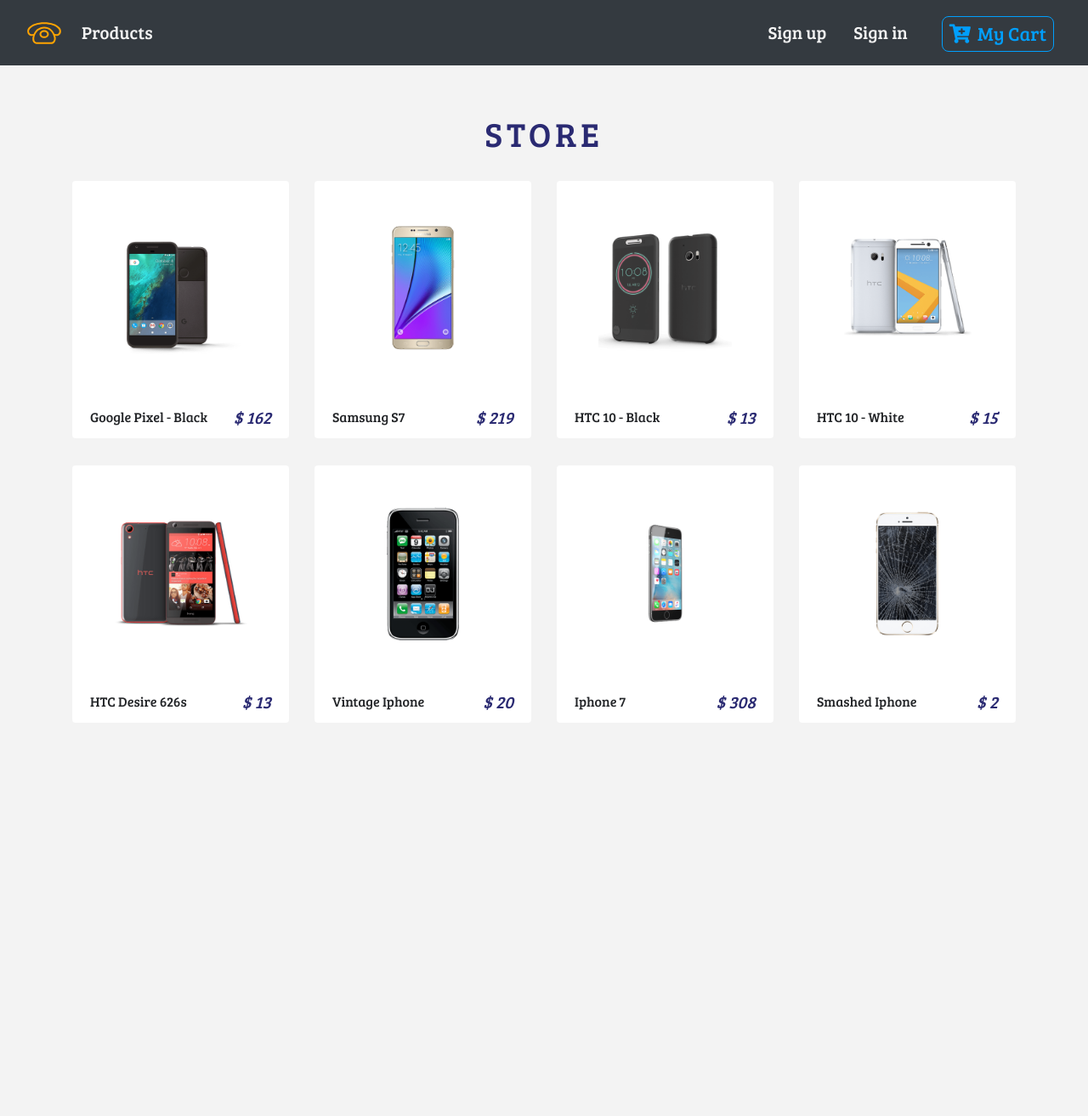
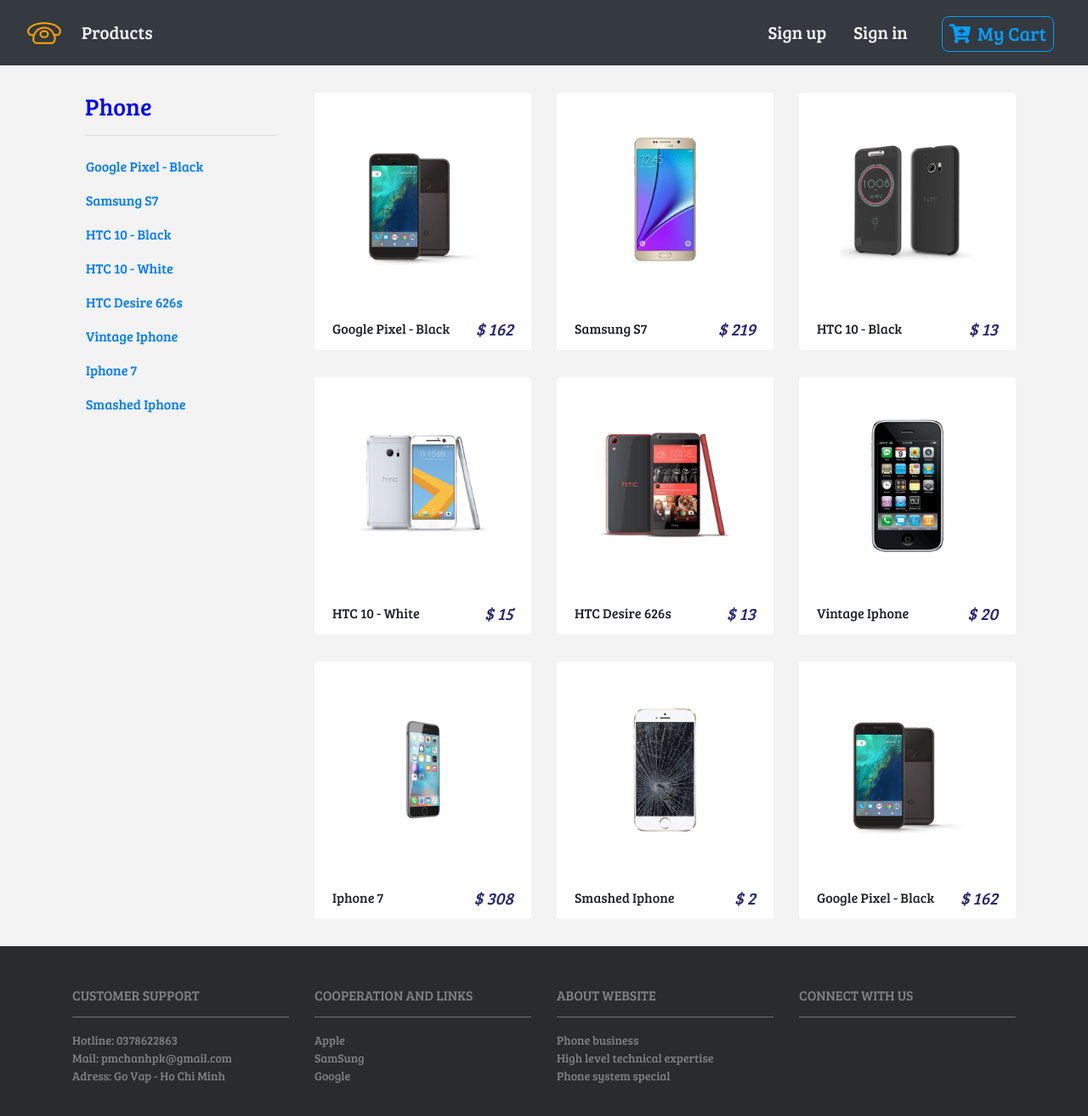
Before and after one commit to chanhcs/mobile-store, a React (Create React App) app: page / in a window 1280 px wide. Shown: the top 1314 px of the page at 85% size. Before the commit the page ends 915 px from the top, so only its background shows below. Built offline with nearby package versions, Linux system fonts and the light colour scheme.

Commit message:
add footer, aside

```diff
--- a/public/index.html
+++ b/public/index.html
@@ -33,6 +33,8 @@
     <script src="https://cdnjs.cloudflare.com/ajax/libs/popper.js/1.12.9/umd/popper.min.js" integrity="sha384-ApNbgh9B+Y1QKtv3Rn7W3mgPxhU9K/ScQsAP7hUibX39j7fakFPskvXusvfa0b4Q" crossorigin="anonymous"></script>
     <script src="https://maxcdn.bootstrapcdn.com/bootstrap/4.0.0/js/bootstrap.min.js" integrity="sha384-JZR6Spejh4U02d8jOt6vLEHfe/JQGiRRSQQxSfFWpi1MquVdAyjUar5+76PVCmYl" crossorigin="anonymous"></script>
 
+
+
     <title>Store</title>
   </head>
   <body>
--- a/src/App.js
+++ b/src/App.js
@@ -11,21 +11,28 @@
 import Modal from './components/Modal';
 import SignIn from './components/SignIn/SignIn';
 import SignUp from './components/SignUp/SignUp';
+import Footer from './components/Footer';
+
 
 class App extends Component {
   render() {
     return (
       <React.Fragment>
         <Navbar />
+
         <Switch>
+
           <Route exact path="/" component={ProductList}></Route>
           <Route path="/signIn" component={SignIn} ></Route>
           <Route path="/signUp" component={SignUp} ></Route>
           <Route path="/details" component={Details}></Route>
+
           <Route path="/cart" component={Cart}></Route>
           <Route component={Default}></Route>
         </Switch>
+        <Footer />
         <Modal/>
+
       </React.Fragment>
     );
   }
--- /dev/null
+++ b/src/components/Aisde/Aside.css
@@ -0,0 +1,15 @@
+@media only screen and (max-width: 778px) {
+    .title  {
+        display: flex;
+        justify-content: center;
+    }
+    .list {
+        display: flex;
+        justify-content: center;
+    }
+  }
+
+.title {
+    color: blue;
+    cursor: pointer;
+}
--- /dev/null
+++ b/src/components/Aisde/Aside.js
@@ -0,0 +1,45 @@
+
+import React, { Component } from 'react';
+import { Link } from 'react-router-dom';
+import './Aside.css';
+class Aside extends Component {
+    render() {
+        return (
+            <div>
+                <div className="aside" >
+                    <div className="container" >
+                        <h3 className="title" >Phone</h3>
+                        <hr></hr>
+                    </div>
+                    <div className="list">
+                        <nav className="nav flex-column " >
+                            <Link to='/' className="nav-link ">Google Pixel - Black</Link>
+
+                            <Link to='/' className="nav-link " > Samsung S7</Link>
+                            <Link to='/' className="nav-link">HTC 10 - Black</Link>
+                            <Link to='/' className="nav-link">HTC 10 - White</Link>
+                            <Link to='/' className="nav-link">HTC Desire 626s</Link>
+                            <Link to='/' className="nav-link">Vintage Iphone</Link>
+                            <Link to='/' className="nav-link">Iphone 7</Link>
+                            <Link to='/' className="nav-link">Smashed Iphone</Link>
+
+                        </nav>
+                    </div>
+
+
+                </div>
+
+
+
+            </div>
+        );
+    }
+}
+
+
+
+
+
+
+
+export default Aside;
--- a/src/components/Cart/CartItem.js
+++ b/src/components/Cart/CartItem.js
@@ -4,6 +4,7 @@
     const { id, title, img, price, total, count } = item;
     const { increment, decrement, removeItem } = value;
     return (
+       <div className="container-fluid">
         <div className="row my-2 text-capitalize text-center">
             <div className="col-10 mx-auto col-lg-2">
                 <img
@@ -53,9 +54,9 @@
                     item total: ${total}
 
             </div>
+            </div>
+            </div>
 
-
-        </div>
     );
 
 }
--- a/src/components/Cart/EmptyCart.js
+++ b/src/components/Cart/EmptyCart.js
@@ -2,7 +2,7 @@
 
 export default function EmptyCart() {
     return (
-        <div className='containerw mt-5'>
+        <div className='container mt-5'>
             <div className="row">
                 <div className="col-10 mx-auto text-center">
                     <h1>Your cart is currently empty </h1>
--- /dev/null
+++ b/src/components/Footer.js
@@ -0,0 +1,67 @@
+import React, { Component } from 'react';
+
+class Footer extends Component {
+    render() {
+        return (
+            <div className="footer" style={{ background: '#292b2c', color: 'gray', fontSize:'14px'}}>
+                <div className="container py-5" >
+                    <div className="row">
+                        <div className="col-md-3 col-lg-3">
+
+                            <h6> CUSTOMER SUPPORT </h6>
+                            <hr color='gray'></hr>
+                            <div className="nav flex-column" >
+
+                                <span> Hotline: 0378622863</span>
+                                <span>Mail: pmchanhpk@gmail.com</span>
+                                <span>Adress: Go Vap - Ho Chi Minh</span>
+
+                            </div>
+
+                        </div>
+
+                        <div className="col-md-3 col-lg-3">
+
+                            <h6> COOPERATION AND LINKS</h6>
+                            <hr color='gray'></hr>
+                            <div className="nav flex-column" >
+
+                                <span>Apple</span>
+                                <span> SamSung</span>
+                                <span> Google </span>
+
+                            </div>
+
+
+
+                        </div>
+
+                        <div className="col-md-3 col-lg-3">
+
+                            <h6> ABOUT WEBSITE</h6>
+                            <hr color='gray'></hr>
+                            <div className="nav flex-column" >
+
+                                <span>Phone business</span>
+                                <span>High level technical expertise</span>
+                                <span>Phone system special</span>
+
+                            </div>
+
+
+
+                        </div>
+                        <div className="col-md-3 col-lg-3">
+
+                            <h6>CONNECT WITH US</h6>
+                            <hr color='gray'></hr>
+
+                        </div>
+                    </div>
+                </div>
+            </div>
+        );
+    }
+}
+
+export default Footer;
--- a/src/components/Navbar.js
+++ b/src/components/Navbar.js
@@ -64,5 +64,4 @@
     }
 `;
 
-
 export default Navbar;
--- a/src/components/Product.js
+++ b/src/components/Product.js
@@ -8,7 +8,7 @@
     render() {
         const { id, title, img, price, inCart } = this.props.product;
         return (
-            <ProductWrapper className="col-9 mx-auto col-md-6 col-lg-3 my-3">
+            <ProductWrapper className="col-9 mx-auto col-md-6 col-lg-4 my-3">
                 <div className="card">
                     <ProductConsumer>
                         {value => (
@@ -53,6 +53,7 @@
 
                         </h5>
                     </div>
+
 
                 </div>
             </ProductWrapper>
--- a/src/components/ProductList.js
+++ b/src/components/ProductList.js
@@ -1,8 +1,9 @@
 import React, { Component } from 'react';
 import Product from "./Product";
-import Title from './Title';
-import {storeProducts} from '../data';
-import {ProductConsumer} from '../Context';
+import { storeProducts } from '../data';
+import { ProductConsumer } from '../Context';
+import Aside from './Aisde/Aside'
+
 
 class ProductList extends Component {
     state = {
@@ -13,23 +14,53 @@
 
         return (
             <React.Fragment>
-                <div className="py-5">
+                <div className="py-3">
+
+
                     <div className="container">
-                        <Title title="store"/>
+
+                        <div className='row'>
+
+                            <div className='col-md-3 col-lg-3 mx-auto my-3'>
+                                <Aside />
+
+                            </div>
+                            <div className='col-md-9 col-lg-9'>
+
                                 <div className="row">
+
+
                                     <ProductConsumer>
                                         {value => {
                                             return value.products.map(product => {
-                                            return <Product key={product.id} product={product}/>;
+                                                return <Product key={product.id} product={product} />;
                                             })
                                         }}
                                    </ProductConsumer>
+
+
+
+
+
+
+                                </div>
+
+
+                            </div>
+
+
+
                         </div>
                     </div>
+
                 </div>
+
             </React.Fragment>
         );
     }
 }
 
+
+
+
 export default ProductList;
--- a/src/data.js
+++ b/src/data.js
@@ -94,6 +94,18 @@
     inCart: false,
     count: 0,
     total: 0
+  },
+  {
+    id: 9,
+    title: "Google Pixel - Black",
+    img: "img/product-1.png",
+    price: 162,
+    company: "GOOGLE",
+    info:
+      "Box and accessories may be generic. Learn more 18W Power Adapter and USB-C to USB-C Cable. Tell it to do things. To start, just say 'OK Google', or touch and hold the Home button. And the more you use it, the more useful it gets. It's your own personal Google, always ready to help Google Allo is a smart messaging app that helps you say more and do more. Bring your personal Google Assistant into your group chats to find restaurants nearby, share videos to watch, and get answers. Google Duo is a simple video calling app that brings you face-to-face with just a tap. ",
+    inCart: false,
+    count: 0,
+    total: 0
   }
 ];
 
```
Also changed, not shown: src/components/Cart/Cart.js (+8 -2 lines), 1 other file (tests, documents, lock files or other folders). Lines whose indentation alone changed are shown as unchanged.
